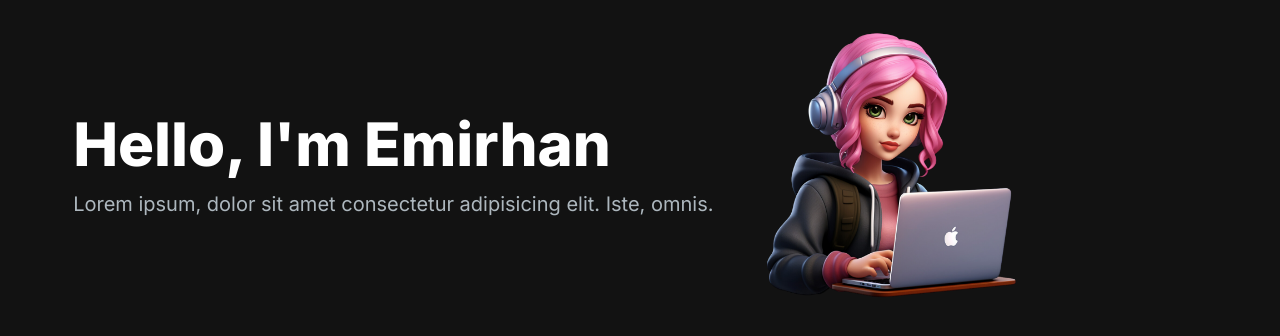
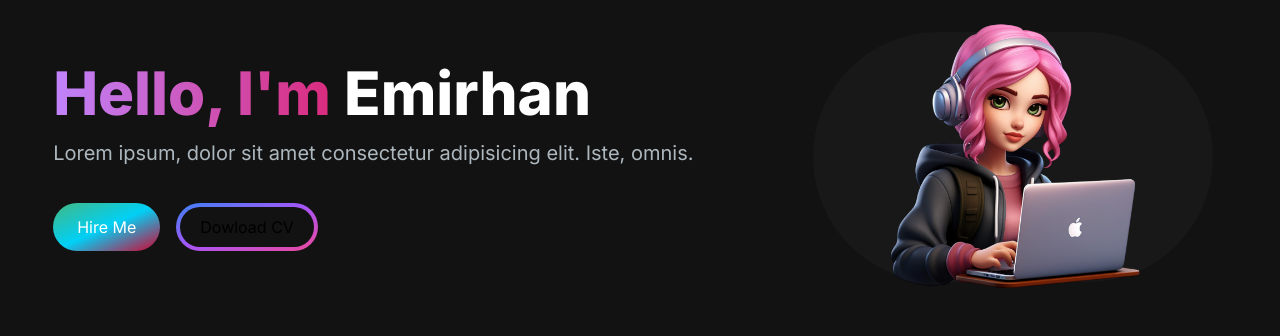
Before and after one commit to Nistavilo/my-portfolio, a Next.js app: page / in a window 1280 px wide. Shown: the top 336 px of the page. Built offline with nearby package versions, Linux system fonts and the light colour scheme.

Commit message:
headerupdatecommit

```diff
--- a/src/app/components/HeroSection.jsx
+++ b/src/app/components/HeroSection.jsx
@@ -4,20 +4,38 @@
 const HeroSection = () => {
   return (
     <section>
-      <div className='grid grid-cols-1 lg:grid-cols-12'>
-        <div className='col-span-7 place-self-center'>
-          <h1 className='text-white mb-4 text-4xl lg:text-6xl font-extrabold' >Hello, I'm Emirhan</h1>
-          <p className='text-[#ADB7BE] text-lg lg:text-xl'>
+      <div className='grid grid-cols-1 sm:grid-cols-12'>
+
+        <div className='col-span-7 place-self-center text-center sm:text-left'>
+
+          <h1 className='text-white mb-4 text-4xl sm:text-5xl lg:text-6xl font-extrabold' >
+            <span className='text-transparent bg-clip-text bg-gradient-to-r from-purple-400 to-pink-600'>Hello, I'm {""} </span> Emirhan
+          </h1>
+
+          <p className='text-[#ADB7BE] text-base text-lg mb-6 lg:text-xl'>
+
           Lorem ipsum, dolor sit amet consectetur adipisicing elit. Iste, omnis.
+
           </p>
+          <div>
+            <button className='px-6 py-3 w-full sm:w-fit rounded-full mr-4 bg-gradient-to-br from-[#42b883] via-[#00d0f6] to-[#d6002f] hover:bg-slate-200 text-white' >Hire Me</button>
+            <button className='px-1 py-1 w-full sm:w-fit rounded-full  bg-gradient-to-br from-blue-500 via-purple-500 to-pink-500 hover:bg-slate-800  mt-3' >
+               <span className='block bg-[#121212] hover:bg-slate-800 rounded-full px-5 py-2'>Dowload CV</span>
+            </button>
+          </div>
         </div>
-        <div className='col-span-5'>
-          <Image
+        <div className='col-span-5 place-self-center mt-4 lg:mt-0'>
+          <div className='rounded-full bg-[#181818] w-[250px] h-[250px] lg:w-[400px] relative'>
+            <Image
             src="/images/hero-image.png"
             alt="hero-image"
+            className='absolute transform -translate-x-1/2 -translate-y-1/2 top-1/2 left-1/2'
             width={300}
             height={300}
           />
+
+          </div>
+
         </div>
       </div>
 
--- a/src/app/page.js
+++ b/src/app/page.js
@@ -3,7 +3,8 @@
 
 export default function Home() {
   return (
-    <main className='flex min-h-screen flex-col bg-[#121212] container mx-auto px-12 py-4'>
+    <main className='flex min-h-screen flex-col bg-[#121212] '>
+      <div class="container mx-auto px-12 py-4"></div>
       <HeroSection/>
     </main>
   )
```
